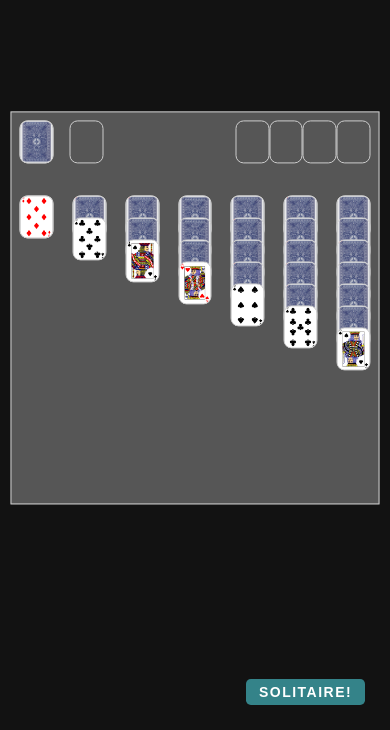
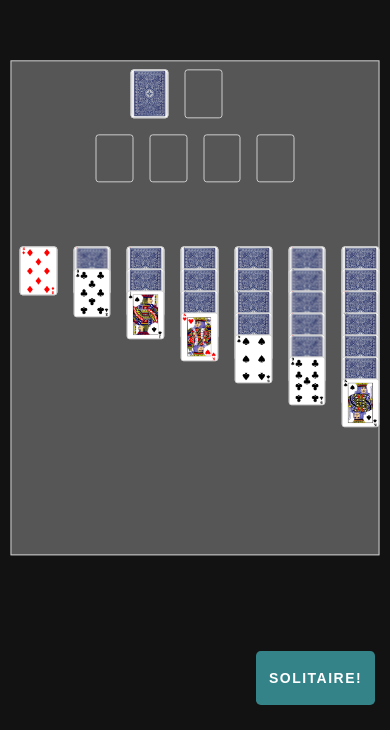
Before and after one commit to kkn1125/new-solitaire, a website built with Vite: page index.html in a window 390 px wide. Shown: the part 114-844 px from the top of the page. Built offline with nearby package versions, Linux system fonts and the light colour scheme.

Commit message:
feat: 모바일 ui 수정 + 카드 크기 수정 + decktopick 끝날 시 다시 뽑는 기능 추가 예정

```diff
--- a/src/assets/style/main.scss
+++ b/src/assets/style/main.scss
@@ -35,10 +35,10 @@ body {
     user-select: none;
     letter-spacing: 1.5px;
     text-transform: uppercase;
-    padding: 0.3rem 0.8rem;
+    padding: 1.2rem 0.8rem;
     position: fixed;
     bottom: 25px;
-    right: 25px;
+    right: 15px;
     font-weight: 700;
     font-size: 14px;
     color: white;
@@ -65,11 +65,11 @@ body {
     left: 50%;
     display: flex;
     flex-direction: column;
-    width: 50%;
+    width: 80%;
     margin: auto;
     border: 1px solid #ccc;
     padding: 2rem;
-    gap: 2rem;
+    gap: 4rem;
 
     @media (max-width: 568px) {
       padding: 0.5rem;
@@ -80,30 +80,36 @@ body {
       display: flex;
       justify-content: space-between;
       gap: 1rem;
+      @media (max-width: 768px) {
+        flex-direction: column;
+        align-items: center;
+      }
 
       #pick-deck {
         display: flex;
         gap: 1rem;
+
         #deck {
           position: relative;
           display: flex;
+
           @include card-parent;
 
           & .back.zero {
-            &::before {
-              content: "EMPTY";
-              position: absolute;
-              font-weight: 700;
-              color: white;
-              top: 50%;
-              left: 50%;
-              z-index: 5;
-              transform: translate(-50%, -50%);
-              -webkit-transform: translate(-50%, -50%);
-              -moz-transform: translate(-50%, -50%);
-              -ms-transform: translate(-50%, -50%);
-              -o-transform: translate(-50%, -50%);
-            }
+            // &::before {
+            //   content: "EMPTY";
+            //   position: absolute;
+            //   font-weight: 700;
+            //   color: white;
+            //   top: 50%;
+            //   left: 50%;
+            //   z-index: 5;
+            //   transform: translate(-50%, -50%);
+            //   -webkit-transform: translate(-50%, -50%);
+            //   -moz-transform: translate(-50%, -50%);
+            //   -ms-transform: translate(-50%, -50%);
+            //   -o-transform: translate(-50%, -50%);
+            // }
             filter: brightness(0.85);
             -webkit-filter: brightness(0.85);
             //border: 5px dashed #000000;
@@ -118,6 +124,9 @@ body {
           display: flex;
           @include card-parent;
           min-width: 150px;
+          @media (max-width: 768px) {
+            min-width: 75px;
+          }
 
           .card:last-child:hover {
             box-shadow: 0 0 0 0.3rem #164fc926;
@@ -140,6 +149,7 @@ body {
 
       #stack {
         display: flex;
+        gap: 1rem;
         @include card-parent;
         #diamond-stack,
         #heart-stack,
@@ -155,7 +165,10 @@ body {
         display: flex;
         gap: 1rem;
         justify-content: space-between;
-        min-height: 300px;
+        min-height: 550px;
+        @media (max-width: 768px) {
+          min-height: 300px;
+        }
 
         .column {
           @include card-parent;
@@ -170,19 +183,25 @@ body {
     .empty {
       font-size: calc(4vw * 0.25);
       overflow: hidden;
-      width: calc(4vw + 1vh);
-      height: calc(4vw * 1.4 + 1vh);
+      width: calc(7vw + 1vh);
+      height: calc(7vw * 1.4 + 1vh);
       border: 1px solid #ccc;
       border-radius: 0.5rem;
       -webkit-border-radius: 0.5rem;
       -moz-border-radius: 0.5rem;
       -ms-border-radius: 0.5rem;
       -o-border-radius: 0.5rem;
-      @media (max-width: 568px) {
+
+      @media (max-width: 768px) {
         font-size: calc(4vw * 0.25);
         overflow: hidden;
-        width: calc(6vw + 1vh);
-        height: calc(6vw * 1.4 + 1vh);
+        width: calc(7vw + 1vh);
+        height: calc(7vw * 1.4 + 1vh);
+        border-radius: 0.2rem;
+        -webkit-border-radius: 0.2rem;
+        -moz-border-radius: 0.2rem;
+        -ms-border-radius: 0.2rem;
+        -o-border-radius: 0.2rem;
       }
 
       @include card-size;
```
